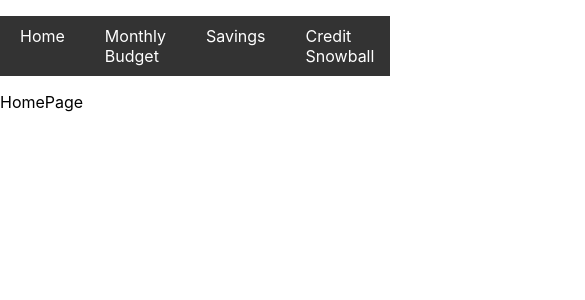
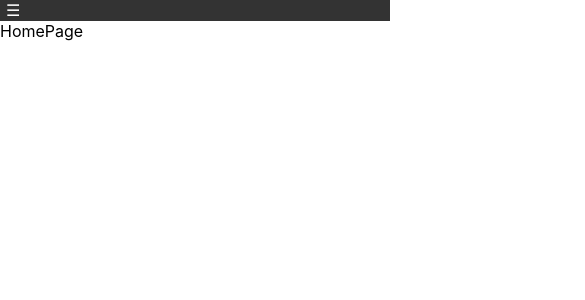
Before and after one commit to ToddW317/ww-react, a React (Create React App) app: page / in a window 390 px wide. Shown: the top 300 px of the page, 585 px wide, since content can reach past the window. Built offline with nearby package versions, Linux system fonts and the light colour scheme.

Commit message:
navbar responsiveness

```diff
--- a/src/components/Navbar.jsx
+++ b/src/components/Navbar.jsx
@@ -1,23 +1,25 @@
-import React from 'react';
+import React, { useState } from 'react';
 import { Link } from 'react-router-dom';
 import '../css/navbar.css';
 
 const Navbar = ({ isAuthenticated, onLogout }) => {
+  const [isOpen, setIsOpen] = useState(false);
+
+  const toggleMenu = () => setIsOpen(!isOpen);
+
   return (
     <nav>
-      <ul>
-        <li><Link to="/">Home</Link></li>
-        <li><Link to="/monthly-budget">Monthly Budget</Link></li>
-        <li><Link to="/savings">Savings</Link></li>
-        <li><Link to="/credit-debt">Credit Snowball</Link></li>
-        <li><Link to="/budget-per-paycheck">Budget/Paycheck</Link></li>
-        {/* Add more links as needed */}
-
-        {/* Conditionally render login/logout buttons */}
+      <button className="toggle-button" onClick={toggleMenu}>☰</button>
+      <ul style={{ display: isOpen ? 'block' : 'none' }}>
+        <li><Link to="/" onClick={() => setIsOpen(false)}>Home</Link></li>
+        <li><Link to="/monthly-budget" onClick={() => setIsOpen(false)}>Monthly Budget</Link></li>
+        <li><Link to="/savings" onClick={() => setIsOpen(false)}>Savings</Link></li>
+        <li><Link to="/credit-debt" onClick={() => setIsOpen(false)}>Credit Snowball</Link></li>
+        <li><Link to="/budget-per-paycheck" onClick={() => setIsOpen(false)}>Budget/Paycheck</Link></li>
         {isAuthenticated ? (
-          <li><button onClick={onLogout}>Logout</button></li>
+          <li><button onClick={() => { onLogout(); setIsOpen(false); }}>Logout</button></li>
         ) : (
-          <li><Link to="/login">Login</Link></li>
+          <li><Link to="/login" onClick={() => setIsOpen(false)}>Login</Link></li>
         )}
       </ul>
     </nav>
--- a/src/css/navbar.css
+++ b/src/css/navbar.css
@@ -1,26 +1,55 @@
+/* navbar.css */
+
 nav ul {
-    list-style: none;
-    padding: 0;
-    display: flex;
-    justify-content: space-around; /* Adjust as needed */
-    background-color: #333; /* Dark background */
+  list-style-type: none;
+  margin: 0;
+  padding: 0;
+  overflow: hidden;
+  background-color: #333;
+}
+
+nav li {
+  float: left;
+}
+
+nav li a {
+  display: block;
+  color: white;
+  text-align: center;
+  padding: 14px 16px;
+  text-decoration: none;
+}
+
+nav li a:hover {
+  background-color: #111;
+}
+
+/* Responsive adjustments */
+@media (max-width: 768px) {
+  nav ul {
+    float: none;
+    width: 100%;
   }
 
-  nav ul li {
-    margin: 0 10px;
+  nav li {
+    float: none;
+    display: block;
+    width: 100%;
+    text-align: left; /* Align text for better mobile readability */
   }
 
-  nav ul li a, nav ul li button {
-    text-decoration: none;
-    color: white; /* White text */
-    padding: 10px;
+  /* Toggle button style (hamburger menu) */
+  .toggle-button {
     display: block;
+    background-color: #333;
+    color: white;
+    border: none;
+    width: 100%;
+    text-align: left;
+    font-size: 16px;
   }
 
-  nav ul li button {
-    background: none;
-    border: none;
-    cursor: pointer;
+  .hidden {
+    display: none;
   }
-
-  /* Add more styles as needed */
+}
```
